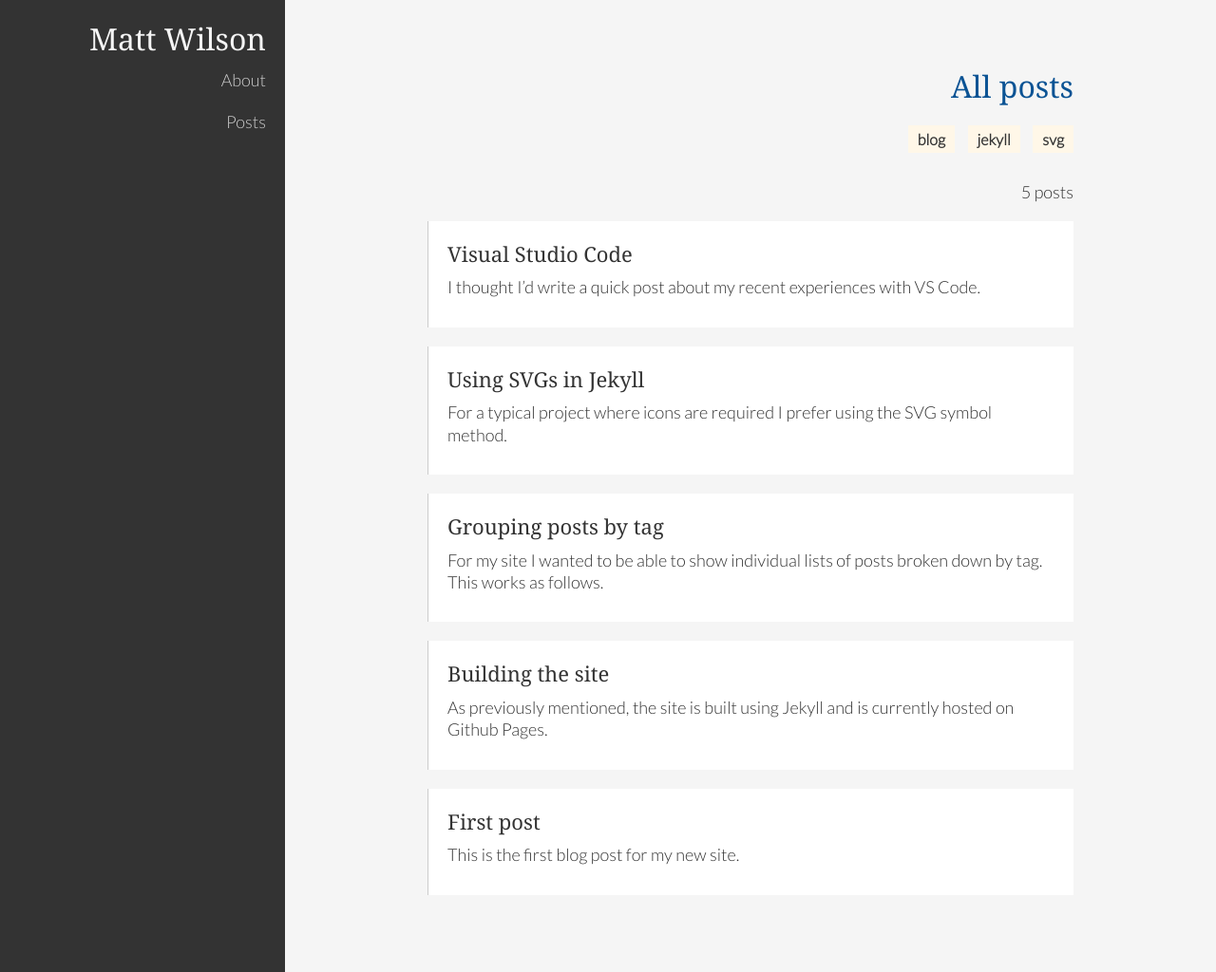
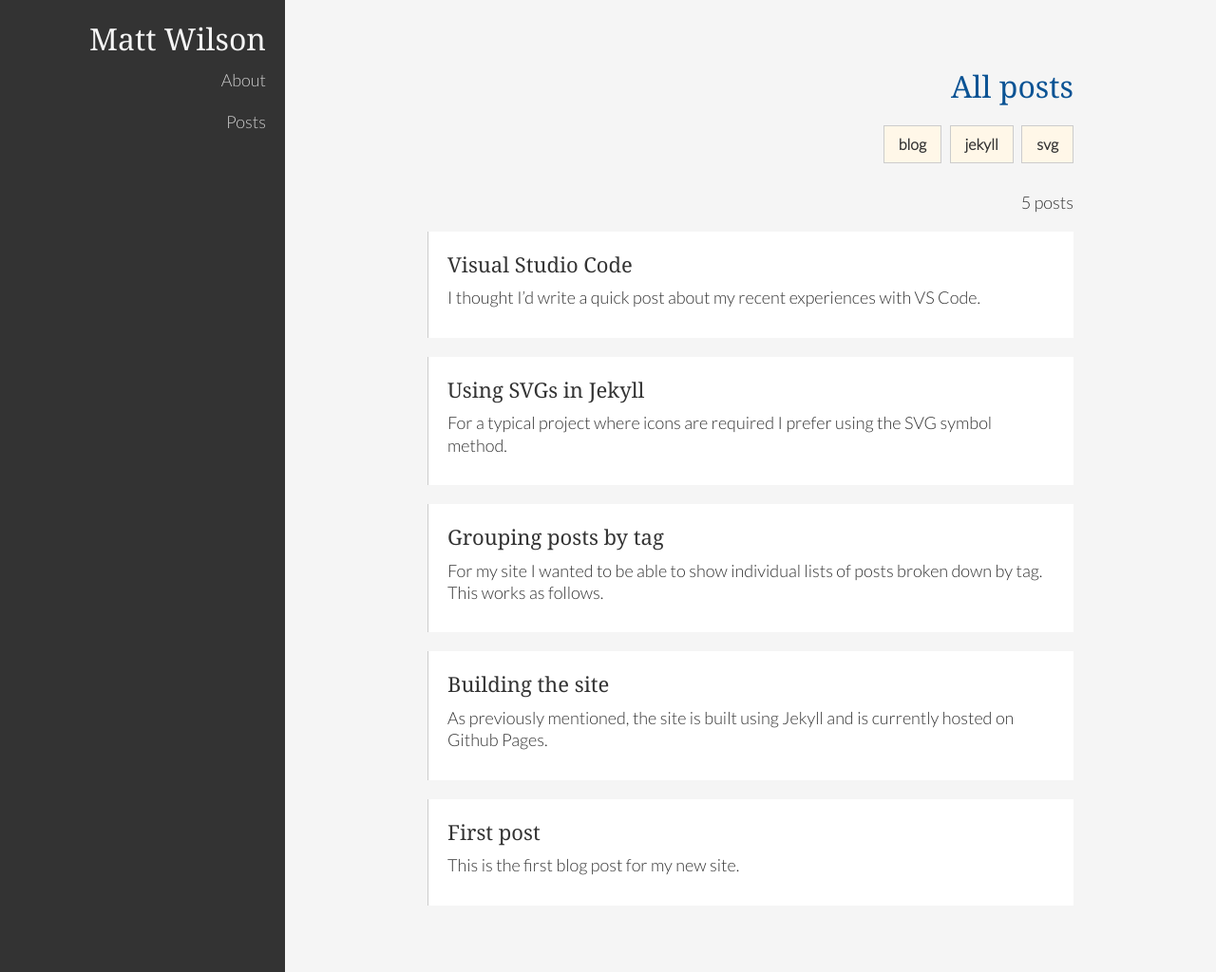
Before and after one commit to 86mattw/86mattw.github.io, a Jekyll site: the page built from posts.html, in a window 1280 px wide and 1024 px high. Shown: the whole window at 95% size. Built offline with Jekyll 4.4.1, drawn with Linux system fonts in a browser that asks for light colours.

Commit message:
Update tag styling.

```diff
--- a/_sass/04-objects/_tag.scss
+++ b/_sass/04-objects/_tag.scss
@@ -1,12 +1,14 @@
 
 .tag {
   display: inline-block;
-  padding: 5px 10px;
-  margin: 0 0 10px 10px;
+  padding: 9px 15px;
+  margin: 0 0 10px 5px;
   background-color: $highlight-color;
+  border: 1px solid $accent-color;
   text-decoration: none;
   font-weight: bold;
   @include rem(font-size, 16px);
+  @include rem(line-height, 20px);
 
   &:hover {
     text-decoration: underline;
```
